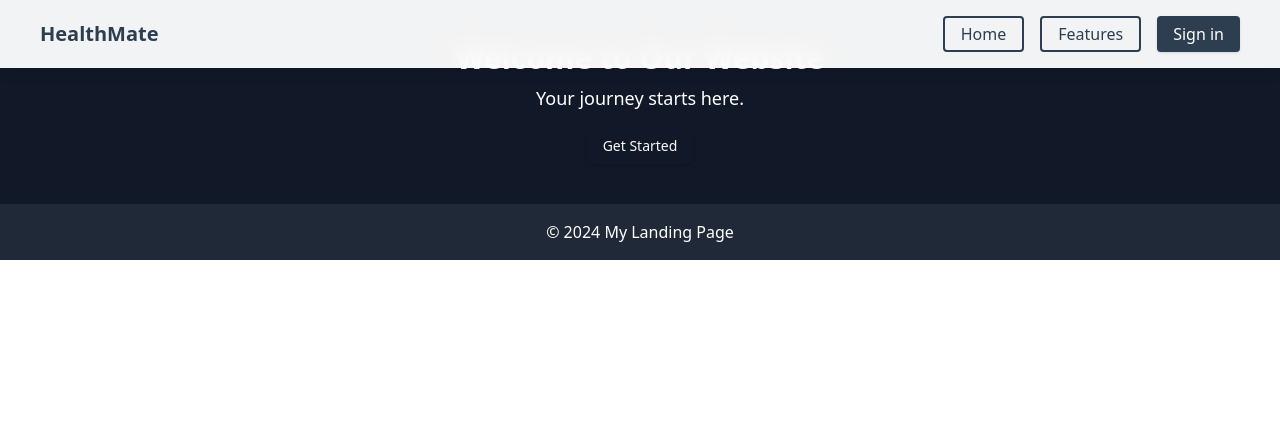
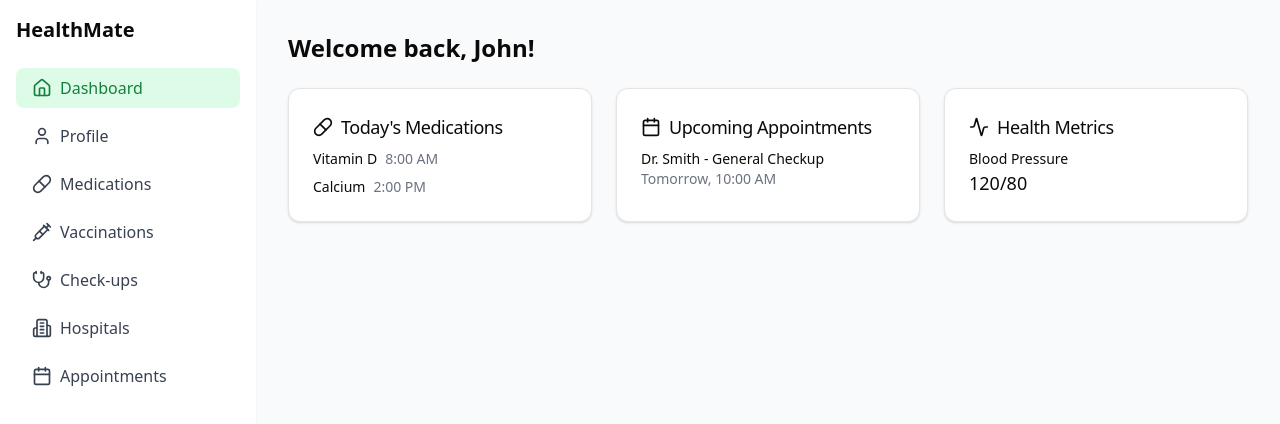
Before and after one commit to ByteBard18/HealthMate, a React (Vite) app in the folder frontend/: page /dashboard in a window 1280 px wide. Shown: the top 424 px of the page. Built offline with nearby package versions, Linux system fonts and the light colour scheme; no server answers.

Commit message:
dashboard-1

```diff
--- a/frontend/src/App.jsx
+++ b/frontend/src/App.jsx
@@ -1,13 +1,19 @@
+import { BrowserRouter as Router, Routes, Route } from 'react-router-dom';
 import Home from "../src/pages/Home/Home";
-import { Button } from './components/ui/button'
-import { SignedIn, SignedOut, SignInButton, UserButton } from '@clerk/clerk-react'
+import Dashboard from "../src/pages/Dashboard/Dashboard";
 // import "./styles/globals.css";
 
 function App() {
   return (
-    <div className="App">
-      <Home />
-    </div>
+    <Router>
+      <div className="App">
+        <Routes>
+          <Route path="/" element={<Home />} />
+          <Route path="/dashboard" element={<Dashboard />} />
+        </Routes>
+      </div>
+    </Router>
   );
 }
+
 export default App;
--- /dev/null
+++ b/frontend/src/Components/app-sidebar.jsx
@@ -0,0 +1,67 @@
+import { HeartPulse, SquareUserRound, Calendar, Search, BriefcaseMedical } from "lucide-react"
+
+import {
+  Sidebar,
+  SidebarContent,
+  SidebarGroup,
+  SidebarGroupContent,
+  SidebarGroupLabel,
+  SidebarMenu,
+  SidebarMenuButton,
+  SidebarMenuItem,
+} from "@/components/ui/sidebar"
+
+// Menu items.
+const items = [
+  {
+    title: "Profile",
+    url: "#",
+    icon: SquareUserRound,
+  },
+  {
+    title: "Medications",
+    url: "#",
+    icon: BriefcaseMedical,
+  },
+  {
+    title: "Checkups",
+    url: "#",
+    icon: HeartPulse,
+  },
+  {
+    title: "Hospitals",
+    url: "#",
+    icon: Search,
+  },
+  {
+    title: "Appointments",
+    url: "#",
+    icon: Calendar,
+  },
+]
+
+export function AppSidebar() {
+  return (
+    <Sidebar>
+      <SidebarContent>
+        <SidebarGroup>
+          <SidebarGroupLabel>DASHBOARD</SidebarGroupLabel>
+          <SidebarGroupContent>
+            <SidebarMenu>
+              {items.map((item) => (
+                <SidebarMenuItem key={item.title}>
+                  <SidebarMenuButton asChild>
+                    <a href={item.url}>
+                      <item.icon />
+                      <span>{item.title}</span>
+                    </a>
+                  </SidebarMenuButton>
+                </SidebarMenuItem>
+              ))}
+            </SidebarMenu>
+          </SidebarGroupContent>
+        </SidebarGroup>
+      </SidebarContent>
+    </Sidebar>
+  )
+}
--- /dev/null
+++ b/frontend/src/Components/ui/DashboardPage/DashboardPage.jsx
@@ -0,0 +1,111 @@
+import React from 'react';
+import { Card, CardContent, CardHeader, CardTitle } from "@/components/ui/card";
+import {
+  Home,
+  User,
+  Pill,
+  Syringe,
+  Stethoscope,
+  Heart,
+  Building2,
+  Calendar,
+  Activity
+} from "lucide-react";
+
+const DashboardPage = () => {
+  return (
+    <div className="flex min-h-screen bg-gray-50">
+      {/* Sidebar */}
+      <div className="w-64 bg-white p-4 shadow-sm">
+        <h2 className="text-xl font-semibold mb-6">HealthMate</h2>
+
+        <nav className="space-y-2">
+          <div className="flex items-center gap-2 bg-green-100 text-green-700 px-4 py-2 rounded-lg">
+            <Home className="w-5 h-5" />
+            <span>Dashboard</span>
+          </div>
+
+          {[
+            { icon: <User className="w-5 h-5" />, label: "Profile" },
+            { icon: <Pill className="w-5 h-5" />, label: "Medications" },
+            { icon: <Syringe className="w-5 h-5" />, label: "Vaccinations" },
+            { icon: <Stethoscope className="w-5 h-5" />, label: "Check-ups" },
+            { icon: <Building2 className="w-5 h-5" />, label: "Hospitals" },
+            { icon: <Calendar className="w-5 h-5" />, label: "Appointments" },
+          ].map((item, index) => (
+            <div
+              key={index}
+              className="flex items-center gap-2 px-4 py-2 hover:bg-gray-100 rounded-lg cursor-pointer text-gray-700"
+            >
+              {item.icon}
+              <span>{item.label}</span>
+            </div>
+          ))}
+        </nav>
+      </div>
+
+      {/* Main Content */}
+      <div className="flex-1 p-8">
+        <h1 className="text-2xl font-semibold mb-6">Welcome back, John!</h1>
+
+        <div className="grid grid-cols-1 md:grid-cols-2 lg:grid-cols-3 gap-6">
+          {/* Today's Medications */}
+          <Card>
+            <CardHeader className="pb-2">
+              <CardTitle className="text-lg font-medium flex items-center gap-2">
+                <Pill className="w-5 h-5" />
+                Today's Medications
+              </CardTitle>
+            </CardHeader>
+            <CardContent>
+              <ul className="space-y-2">
+                <li className="flex items-center gap-2">
+                  <span className="text-sm">Vitamin D</span>
+                  <span className="text-sm text-gray-500">8:00 AM</span>
+                </li>
+                <li className="flex items-center gap-2">
+                  <span className="text-sm">Calcium</span>
+                  <span className="text-sm text-gray-500">2:00 PM</span>
+                </li>
+              </ul>
+            </CardContent>
+          </Card>
+
+          {/* Upcoming Appointments */}
+          <Card>
+            <CardHeader className="pb-2">
+              <CardTitle className="text-lg font-medium flex items-center gap-2">
+                <Calendar className="w-5 h-5" />
+                Upcoming Appointments
+              </CardTitle>
+            </CardHeader>
+            <CardContent>
+              <div>
+                <p className="text-sm font-medium">Dr. Smith - General Checkup</p>
+                <p className="text-sm text-gray-500">Tomorrow, 10:00 AM</p>
+              </div>
+            </CardContent>
+          </Card>
+
+          {/* Health Metrics */}
+          <Card>
+            <CardHeader className="pb-2">
+              <CardTitle className="text-lg font-medium flex items-center gap-2">
+                <Activity className="w-5 h-5" />
+                Health Metrics
+              </CardTitle>
+            </CardHeader>
+            <CardContent>
+              <div>
+                <p className="text-sm">Blood Pressure</p>
+                <p className="text-lg font-medium">120/80</p>
+              </div>
+            </CardContent>
+          </Card>
+        </div>
+      </div>
+    </div>
+  );
+};
+
+export default DashboardPage;
--- a/frontend/src/Components/ui/Homepage/Homepage.jsx
+++ b/frontend/src/Components/ui/Homepage/Homepage.jsx
@@ -5,7 +5,11 @@ const Home = () => {
   return (
     <div>
       <Hero />
-      {/* <Features /> */}
+      <div>
+        <h1>This is home page</h1>
+      <h1>Welcome to HealthMate</h1>
+      <p>Your health tracking companion.</p>
+    </div>
     </div>
   );
 };
--- a/frontend/src/Components/ui/Navbar/Navbar.jsx
+++ b/frontend/src/Components/ui/Navbar/Navbar.jsx
@@ -1,6 +1,7 @@
 import React from "react";
+import { Link } from "react-router-dom";
 import { Button } from "@/Components/ui/button/Button";
-import { SignedIn, SignedOut, SignInButton, UserButton } from '@clerk/clerk-react'
+import { SignedIn, SignedOut, SignInButton, UserButton } from "@clerk/clerk-react";
 import "./Navbar.css";
 
 const Navbar = () => {
@@ -9,12 +10,15 @@ const Navbar = () => {
       <div className="nav-container">
         <h1>HealthMate</h1>
         <div className="button-container">
-          <Button variant="ghost" className="button button-ghost">
-            Home
-          </Button>
-          <Button variant="ghost" className="button button-ghost">
-            Features
-          </Button>
+          <Link to="/">
+            <Button variant="ghost" className="button button-ghost">Home</Button>
+          </Link>
+          <Link to="/features">
+            <Button variant="ghost" className="button button-ghost">Features</Button>
+          </Link>
+          <Link to="/dashboard">
+            <Button variant="ghost" className="button button-ghost">Dashboard</Button>
+          </Link>
           <Button variant="default" className="button button-default">
             <SignedOut>
               <SignInButton />
--- /dev/null
+++ b/frontend/src/Components/ui/card.jsx
@@ -0,0 +1,50 @@
+import * as React from "react"
+
+import { cn } from "@/lib/utils"
+
+const Card = React.forwardRef(({ className, ...props }, ref) => (
+  <div
+    ref={ref}
+    className={cn("rounded-xl border bg-card text-card-foreground shadow", className)}
+    {...props} />
+))
+Card.displayName = "Card"
+
+const CardHeader = React.forwardRef(({ className, ...props }, ref) => (
+  <div
+    ref={ref}
+    className={cn("flex flex-col space-y-1.5 p-6", className)}
+    {...props} />
+))
+CardHeader.displayName = "CardHeader"
+
+const CardTitle = React.forwardRef(({ className, ...props }, ref) => (
+  <div
+    ref={ref}
+    className={cn("font-semibold leading-none tracking-tight", className)}
+    {...props} />
+))
+CardTitle.displayName = "CardTitle"
+
+const CardDescription = React.forwardRef(({ className, ...props }, ref) => (
+  <div
+    ref={ref}
+    className={cn("text-sm text-muted-foreground", className)}
+    {...props} />
+))
+CardDescription.displayName = "CardDescription"
+
+const CardContent = React.forwardRef(({ className, ...props }, ref) => (
+  <div ref={ref} className={cn("p-6 pt-0", className)} {...props} />
+))
+CardContent.displayName = "CardContent"
+
+const CardFooter = React.forwardRef(({ className, ...props }, ref) => (
+  <div
+    ref={ref}
+    className={cn("flex items-center p-6 pt-0", className)}
+    {...props} />
+))
+CardFooter.displayName = "CardFooter"
+
+export { Card, CardHeader, CardFooter, CardTitle, CardDescription, CardContent }
--- a/frontend/src/pages/Dashboard/Dashboard.jsx
+++ b/frontend/src/pages/Dashboard/Dashboard.jsx
@@ -0,0 +1,13 @@
+import React from "react";
+import Layout from "../../Layout/Layout";
+import DashboardPage from "../../Components/ui/DashboardPage/DashboardPage";
+
+const Dashboard = () => {
+  return (
+    <Layout showFooter={false} showNavbar={false}>
+      <DashboardPage></DashboardPage>
+    </Layout>
+  );
+};
+
+export default Dashboard;
```
Also changed, not shown: frontend/package.json (+2 -8 lines), frontend/src/Layout/Layout.jsx (line endings or trailing spaces), 1 other file (tests, documents, lock files or other folders). Lines whose indentation alone changed are shown as unchanged.
